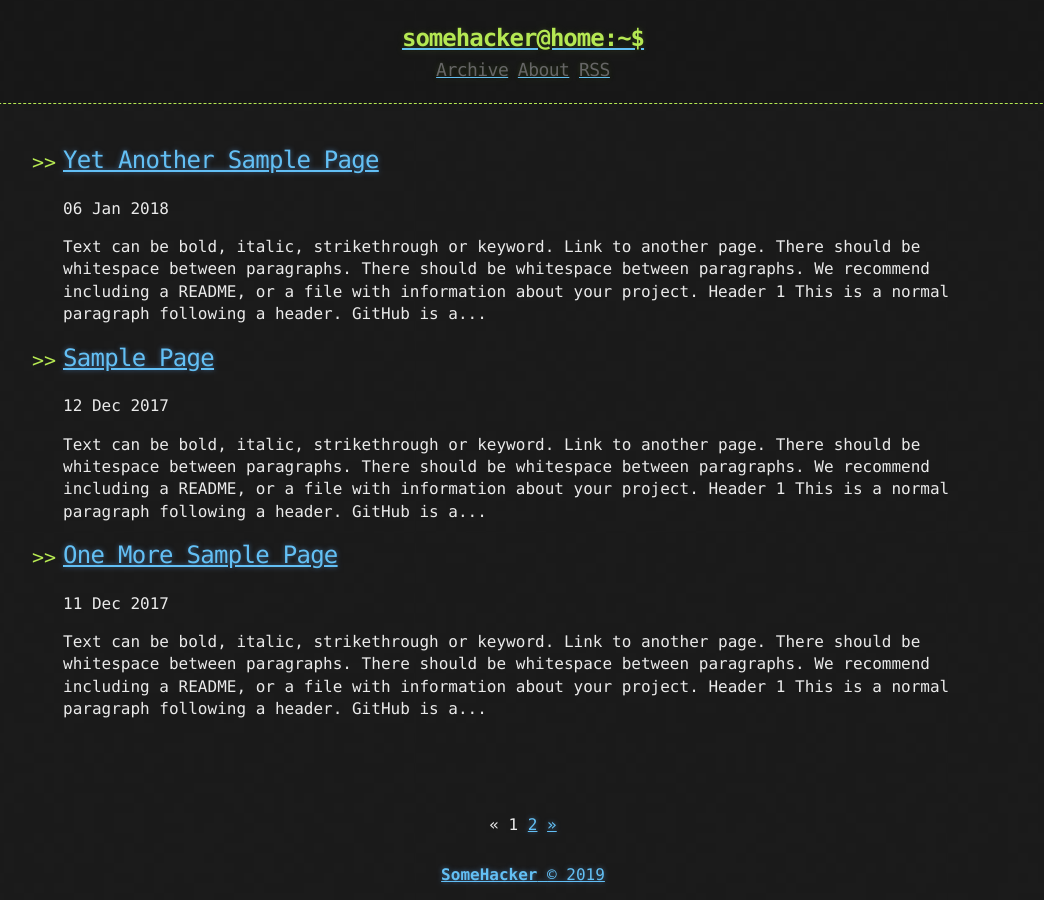
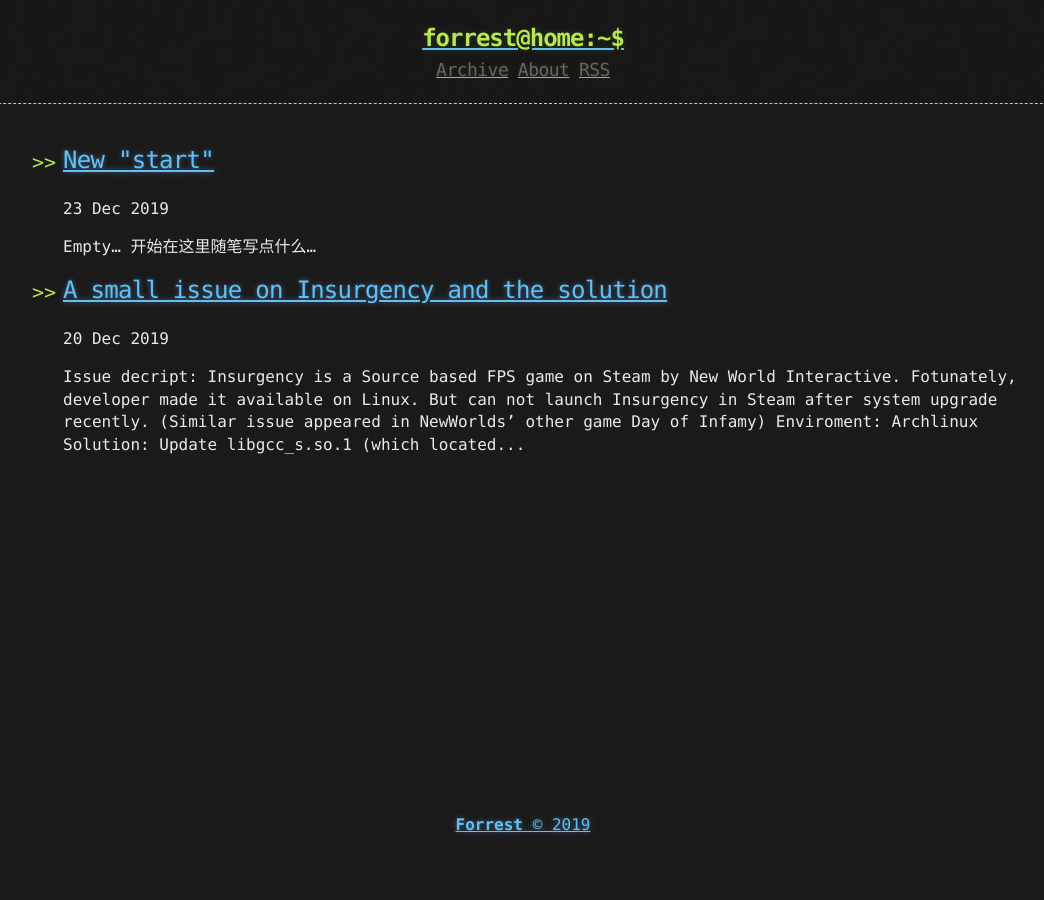
Before and after one commit to Texas-C/Texas-C.github.io, a Jekyll site: the page built from index.html, in a window 1280 px wide. Shown: the whole page, without its empty margins (117-1161 px from the left). Built offline with Jekyll 4.4.1, drawn with Linux system fonts in a browser that asks for light colours; the list of posts is cut into pages by our own code.

Commit message:
upload recent blogs

````diff
--- a/_config.yml
+++ b/_config.yml
@@ -1,9 +1,9 @@
-title: Hacker-Blog
-description: "A Jekyll Blog Theme For Hackers"
+title: Texas-C's Blog
+description: "A Jekyll based Blog"
 author:
-  name: "SomeHacker"
-  email: "someone@somewebsite.somedomain"
-  url: "https://ashishchaudhary.in/hacker-blog"
+  name: "Forrest"
+  email: "ytexas@yahoo.com"
+  url: "https://texas-c.github.io"
 
 baseurl: /
 
@@ -28,5 +28,5 @@ plugins:
   - jekyll-sitemap
 
 # Custom variables
-owner : "SomeHacker"
-year : "2018"
+owner : "Forrest"
+year : "2019"
--- a/_posts/2017-12-10-Another-Sample-Page.md
+++ /dev/null
@@ -1,124 +0,0 @@
----
-title: Another Sample Page
-published: true
----
-
-Text can be **bold**, _italic_, ~~strikethrough~~ or `keyword`.
-
-[Link to another page](another-page).
-
-There should be whitespace between paragraphs.
-
-There should be whitespace between paragraphs. We recommend including a README, or a file with information about your project.
-
-# [](#header-1)Header 1
-
-This is a normal paragraph following a header. GitHub is a code hosting platform for version control and collaboration. It lets you and others work together on projects from anywhere.
-
-## [](#header-2)Header 2
-
-> This is a blockquote following a header.
->
-> When something is important enough, you do it even if the odds are not in your favor.
-
-### [](#header-3)Header 3
-
-```js
-// Javascript code with syntax highlighting.
-var fun = function lang(l) {
-  dateformat.i18n = require('./lang/' + l)
-  return true;
-}
-```
-
-```ruby
-# Ruby code with syntax highlighting
-GitHubPages::Dependencies.gems.each do |gem, version|
-  s.add_dependency(gem, "= #{version}")
-end
-```
-
-#### [](#header-4)Header 4
-
-*   This is an unordered list following a header.
-*   This is an unordered list following a header.
-*   This is an unordered list following a header.
-
-##### [](#header-5)Header 5
-
-1.  This is an ordered list following a header.
-2.  This is an ordered list following a header.
-3.  This is an ordered list following a header.
-
-###### [](#header-6)Header 6
-
-| head1        | head two          | three |
-|:-------------|:------------------|:------|
-| ok           | good swedish fish | nice  |
-| out of stock | good and plenty   | nice  |
-| ok           | good `oreos`      | hmm   |
-| ok           | good `zoute` drop | yumm  |
-
-### There's a horizontal rule below this.
-
-* * *
-
-### Here is an unordered list:
-
-*   Item foo
-*   Item bar
-*   Item baz
-*   Item zip
-
-### And an ordered list:
-
-1.  Item one
-1.  Item two
-1.  Item three
-1.  Item four
-
-### And a nested list:
-
-- level 1 item
-  - level 2 item
-  - level 2 item
-    - level 3 item
-    - level 3 item
-- level 1 item
-  - level 2 item
-  - level 2 item
-  - level 2 item
-- level 1 item
-  - level 2 item
-  - level 2 item
-- level 1 item
-
-### Small image
-
-![](https://assets-cdn.github.com/images/icons/emoji/octocat.png)
-
-### Large image
-
-![](https://guides.github.com/activities/hello-world/branching.png)
-
-
-### Definition lists can be used with HTML syntax.
-
-<dl>
-<dt>Name</dt>
-<dd>Godzilla</dd>
-<dt>Born</dt>
-<dd>1952</dd>
-<dt>Birthplace</dt>
-<dd>Japan</dd>
-<dt>Color</dt>
-<dd>Green</dd>
-</dl>
-
-```
-Long, single-line code blocks should not wrap. They should horizontally scroll if they are too long. This line should be long enough to demonstrate this.
-```
-
-```
-The final element.
-```
--- a/_posts/2017-12-11-One-More-Sample-Page.md
+++ /dev/null
@@ -1,124 +0,0 @@
----
-title: One More Sample Page
-published: true
----
-
-Text can be **bold**, _italic_, ~~strikethrough~~ or `keyword`.
-
-[Link to another page](another-page).
-
-There should be whitespace between paragraphs.
-
-There should be whitespace between paragraphs. We recommend including a README, or a file with information about your project.
-
-# [](#header-1)Header 1
-
-This is a normal paragraph following a header. GitHub is a code hosting platform for version control and collaboration. It lets you and others work together on projects from anywhere.
-
-## [](#header-2)Header 2
-
-> This is a blockquote following a header.
->
-> When something is important enough, you do it even if the odds are not in your favor.
-
-### [](#header-3)Header 3
-
-```js
-// Javascript code with syntax highlighting.
-var fun = function lang(l) {
-  dateformat.i18n = require('./lang/' + l)
-  return true;
-}
-```
-
-```ruby
-# Ruby code with syntax highlighting
-GitHubPages::Dependencies.gems.each do |gem, version|
-  s.add_dependency(gem, "= #{version}")
-end
-```
-
-#### [](#header-4)Header 4
-
-*   This is an unordered list following a header.
-*   This is an unordered list following a header.
-*   This is an unordered list following a header.
-
-##### [](#header-5)Header 5
-
-1.  This is an ordered list following a header.
-2.  This is an ordered list following a header.
-3.  This is an ordered list following a header.
-
-###### [](#header-6)Header 6
-
-| head1        | head two          | three |
-|:-------------|:------------------|:------|
-| ok           | good swedish fish | nice  |
-| out of stock | good and plenty   | nice  |
-| ok           | good `oreos`      | hmm   |
-| ok           | good `zoute` drop | yumm  |
-
-### There's a horizontal rule below this.
-
-* * *
-
-### Here is an unordered list:
-
-*   Item foo
-*   Item bar
-*   Item baz
-*   Item zip
-
-### And an ordered list:
-
-1.  Item one
-1.  Item two
-1.  Item three
-1.  Item four
-
-### And a nested list:
-
-- level 1 item
-  - level 2 item
-  - level 2 item
-    - level 3 item
-    - level 3 item
-- level 1 item
-  - level 2 item
-  - level 2 item
-  - level 2 item
-- level 1 item
-  - level 2 item
-  - level 2 item
-- level 1 item
-
-### Small image
-
-![](https://assets-cdn.github.com/images/icons/emoji/octocat.png)
-
-### Large image
-
-![](https://guides.github.com/activities/hello-world/branching.png)
-
-
-### Definition lists can be used with HTML syntax.
-
-<dl>
-<dt>Name</dt>
-<dd>Godzilla</dd>
-<dt>Born</dt>
-<dd>1952</dd>
-<dt>Birthplace</dt>
-<dd>Japan</dd>
-<dt>Color</dt>
-<dd>Green</dd>
-</dl>
-
-```
-Long, single-line code blocks should not wrap. They should horizontally scroll if they are too long. This line should be long enough to demonstrate this.
-```
-
-```
-The final element.
-```
--- a/_posts/2017-12-12-Sample-Page.md
+++ /dev/null
@@ -1,124 +0,0 @@
----
-title: Sample Page
-published: true
----
-
-Text can be **bold**, _italic_, ~~strikethrough~~ or `keyword`.
-
-[Link to another page](another-page).
-
-There should be whitespace between paragraphs.
-
-There should be whitespace between paragraphs. We recommend including a README, or a file with information about your project.
-
-# [](#header-1)Header 1
-
-This is a normal paragraph following a header. GitHub is a code hosting platform for version control and collaboration. It lets you and others work together on projects from anywhere.
-
-## [](#header-2)Header 2
-
-> This is a blockquote following a header.
->
-> When something is important enough, you do it even if the odds are not in your favor.
-
-### [](#header-3)Header 3
-
-```js
-// Javascript code with syntax highlighting.
-var fun = function lang(l) {
-  dateformat.i18n = require('./lang/' + l)
-  return true;
-}
-```
-
-```ruby
-# Ruby code with syntax highlighting
-GitHubPages::Dependencies.gems.each do |gem, version|
-  s.add_dependency(gem, "= #{version}")
-end
-```
-
-#### [](#header-4)Header 4
-
-*   This is an unordered list following a header.
-*   This is an unordered list following a header.
-*   This is an unordered list following a header.
-
-##### [](#header-5)Header 5
-
-1.  This is an ordered list following a header.
-2.  This is an ordered list following a header.
-3.  This is an ordered list following a header.
-
-###### [](#header-6)Header 6
-
-| head1        | head two          | three |
-|:-------------|:------------------|:------|
-| ok           | good swedish fish | nice  |
-| out of stock | good and plenty   | nice  |
-| ok           | good `oreos`      | hmm   |
-| ok           | good `zoute` drop | yumm  |
-
-### There's a horizontal rule below this.
-
-* * *
-
-### Here is an unordered list:
-
-*   Item foo
-*   Item bar
-*   Item baz
-*   Item zip
-
-### And an ordered list:
-
-1.  Item one
-1.  Item two
-1.  Item three
-1.  Item four
-
-### And a nested list:
-
-- level 1 item
-  - level 2 item
-  - level 2 item
-    - level 3 item
-    - level 3 item
-- level 1 item
-  - level 2 item
-  - level 2 item
-  - level 2 item
-- level 1 item
-  - level 2 item
-  - level 2 item
-- level 1 item
-
-### Small image
-
-![](https://assets-cdn.github.com/images/icons/emoji/octocat.png)
-
-### Large image
-
-![](https://guides.github.com/activities/hello-world/branching.png)
-
-
-### Definition lists can be used with HTML syntax.
-
-<dl>
-<dt>Name</dt>
-<dd>Godzilla</dd>
-<dt>Born</dt>
-<dd>1952</dd>
-<dt>Birthplace</dt>
-<dd>Japan</dd>
-<dt>Color</dt>
-<dd>Green</dd>
-</dl>
-
-```
-Long, single-line code blocks should not wrap. They should horizontally scroll if they are too long. This line should be long enough to demonstrate this.
-```
-
-```
-The final element.
-```
--- a/_posts/2018-01-06-Yet-Another-Sample-Page.md
+++ /dev/null
@@ -1,124 +0,0 @@
----
-title: Yet Another Sample Page
-published: true
----
-
-Text can be **bold**, _italic_, ~~strikethrough~~ or `keyword`.
-
-[Link to another page](another-page).
-
-There should be whitespace between paragraphs.
-
-There should be whitespace between paragraphs. We recommend including a README, or a file with information about your project.
-
-# [](#header-1)Header 1
-
-This is a normal paragraph following a header. GitHub is a code hosting platform for version control and collaboration. It lets you and others work together on projects from anywhere.
-
-## [](#header-2)Header 2
-
-> This is a blockquote following a header.
->
-> When something is important enough, you do it even if the odds are not in your favor.
-
-### [](#header-3)Header 3
-
-```js
-// Javascript code with syntax highlighting.
-var fun = function lang(l) {
-  dateformat.i18n = require('./lang/' + l)
-  return true;
-}
-```
-
-```ruby
-# Ruby code with syntax highlighting
-GitHubPages::Dependencies.gems.each do |gem, version|
-  s.add_dependency(gem, "= #{version}")
-end
-```
-
-#### [](#header-4)Header 4
-
-*   This is an unordered list following a header.
-*   This is an unordered list following a header.
-*   This is an unordered list following a header.
-
-##### [](#header-5)Header 5
-
-1.  This is an ordered list following a header.
-2.  This is an ordered list following a header.
-3.  This is an ordered list following a header.
-
-###### [](#header-6)Header 6
-
-| head1        | head two          | three |
-|:-------------|:------------------|:------|
-| ok           | good swedish fish | nice  |
-| out of stock | good and plenty   | nice  |
-| ok           | good `oreos`      | hmm   |
-| ok           | good `zoute` drop | yumm  |
-
-### There's a horizontal rule below this.
-
-* * *
-
-### Here is an unordered list:
-
-*   Item foo
-*   Item bar
-*   Item baz
-*   Item zip
-
-### And an ordered list:
-
-1.  Item one
-1.  Item two
-1.  Item three
-1.  Item four
-
-### And a nested list:
-
-- level 1 item
-  - level 2 item
-  - level 2 item
-    - level 3 item
-    - level 3 item
-- level 1 item
-  - level 2 item
-  - level 2 item
-  - level 2 item
-- level 1 item
-  - level 2 item
-  - level 2 item
-- level 1 item
-
-### Small image
-
-![](https://assets-cdn.github.com/images/icons/emoji/octocat.png)
-
-### Large image
-
-![](https://guides.github.com/activities/hello-world/branching.png)
-
-
-### Definition lists can be used with HTML syntax.
-
-<dl>
-<dt>Name</dt>
-<dd>Godzilla</dd>
-<dt>Born</dt>
-<dd>1952</dd>
-<dt>Birthplace</dt>
-<dd>Japan</dd>
-<dt>Color</dt>
-<dd>Green</dd>
-</dl>
-
-```
-Long, single-line code blocks should not wrap. They should horizontally scroll if they are too long. This line should be long enough to demonstrate this.
-```
-
-```
-The final element.
-```
--- /dev/null
+++ b/_posts/2019-12-20-Insurgency_issue.md
@@ -0,0 +1,93 @@
+---
+layout:	post
+title: A small issue on Insurgency and the solution
+published: true
+---
+
+# Issue decript:
+
+Insurgency is a  Source based FPS game on Steam by `New World Interactive`. Fotunately, developer made it available on Linux.
+
+But can not launch Insurgency in Steam after system upgrade recently.
+
+(Similar issue appeared in NewWorlds' other game `Day of Infamy`)
+
+Enviroment: Archlinux
+
+# Solution:
+
+Update `libgcc_s.so.1` (which located at `~/.steam/steam/steamapps/common/insurgency2/bin/libgcc_s.so.1`)
+
+Copy system's `libgcc_s.so.1` to replace the old one:
+
+	cp /usr/lib/libgcc_s.so.1 ~/.steam/steam/steamapps/common/insurgency2/bin/libgcc_s.so.1
+
+# How do I found the solution:
+
+Launch game in console (ensure Stream is already opend), and got following messages: (I replaced the real home path wth `MY_HOME_PATH`)
+
+	failed to dlopen MY_HOME_PATH/.local/share/Steam/steamapps/common/insurgency2/bin/engine.so error=MY_HOME_PATH/.steam/steam/steamapps/common/insurgency2/bin/libgcc_s.so.1: version `GCC_7.0.0' not found (required by /usr/lib32/libopenal.so.1)
+	failed to dlopen MY_HOME_PATH/.local/share/Steam/steamapps/common/insurgency2/bin/engine.so error=MY_HOME_PATH/.steam/steam/steamapps/common/insurgency2/bin/libgcc_s.so.1: version `GCC_7.0.0' not found (required by /usr/lib32/libopenal.so.1)
+
+	failed to dlopen engine.so error=MY_HOME_PATH/.steam/steam/steamapps/common/insurgency2/bin/libgcc_s.so.1: version `GCC_7.0.0' not found (required by /usr/lib32/libopenal.so.1)
+	failed to dlopen engine.so error=MY_HOME_PATH/.steam/steam/steamapps/common/insurgency2/bin/libgcc_s.so.1: version `GCC_7.0.0' not found (required by /usr/lib32/libopenal.so.1)
+
+	AppFramework : Unable to load library module engine.so!
+	AppFramework : Unable to load library module engine.so!
+
+	Unable to load interface VCvarQuery001 from engine.so, requested from EXE.
+	Unable to load interface VCvarQuery001 from engine.so, requested from EXE.
+
+It seems that `libopenal` failed to open engine.so, cause `libgcc_s.so.1` not support gcc version `GCC_7.0.0`. (em... so what's relation between `libopenal`, `libgcc_s.so.1` and `engine.so`?)
+
+So check the `libgcc_s.so.1` first. I use `strings libgcc_s.so.1 | grep "^GCC_"` to check which version it supports.
+
+Insurgency's origin one support:
+
+	GCC_3.0
+	GCC_3.3
+	GCC_3.3.1
+	GCC_3.4
+	GCC_3.4.2
+	GCC_4.0.0
+	GCC_4.2.0
+	GCC_4.3.0
+	GCC_4.4.0
+	GCC_4.5.0
+	GCC_4.0.0
+	GCC_3.3.1
+	GCC_4.4.0
+	GCC_4.5.0
+	GCC_4.2.0
+	GCC_4.3.0
+	GCC_3.0
+	GCC_3.4
+	GCC_3.3
+	GCC_3.4.2
+
+Native system's `libgcc_s.so.1` is (which seems newer):
+
+	GCC_3.0
+	GCC_3.3
+	GCC_3.3.1
+	GCC_3.4
+	GCC_3.4.2
+	GCC_3.4.4
+	GCC_4.0.0
+	GCC_4.2.0
+	GCC_4.3.0
+	GCC_4.7.0
+	GCC_4.8.0
+	GCC_7.0.0
+	GCC_3.3.1
+	GCC_3.4
+	GCC_4.7.0
+	GCC_7.0.0
+	GCC_3.4.2
+	GCC_3.4.4
+	GCC_4.2.0
+	GCC_3.3
+
+As you can see, Insurgency's didn't support `GCC_7.0.0`, so we can replace it with system's new one.
+
+Hope this can help you.
--- /dev/null
+++ b/_posts/2019-12-23-First-Blog.md
@@ -0,0 +1,8 @@
+---
+title: New "start"
+published: true
+---
+
+Empty...
+
+开始在这里随笔写点什么...
````
Also changed, not shown: 404.md (+1 -1 lines).
